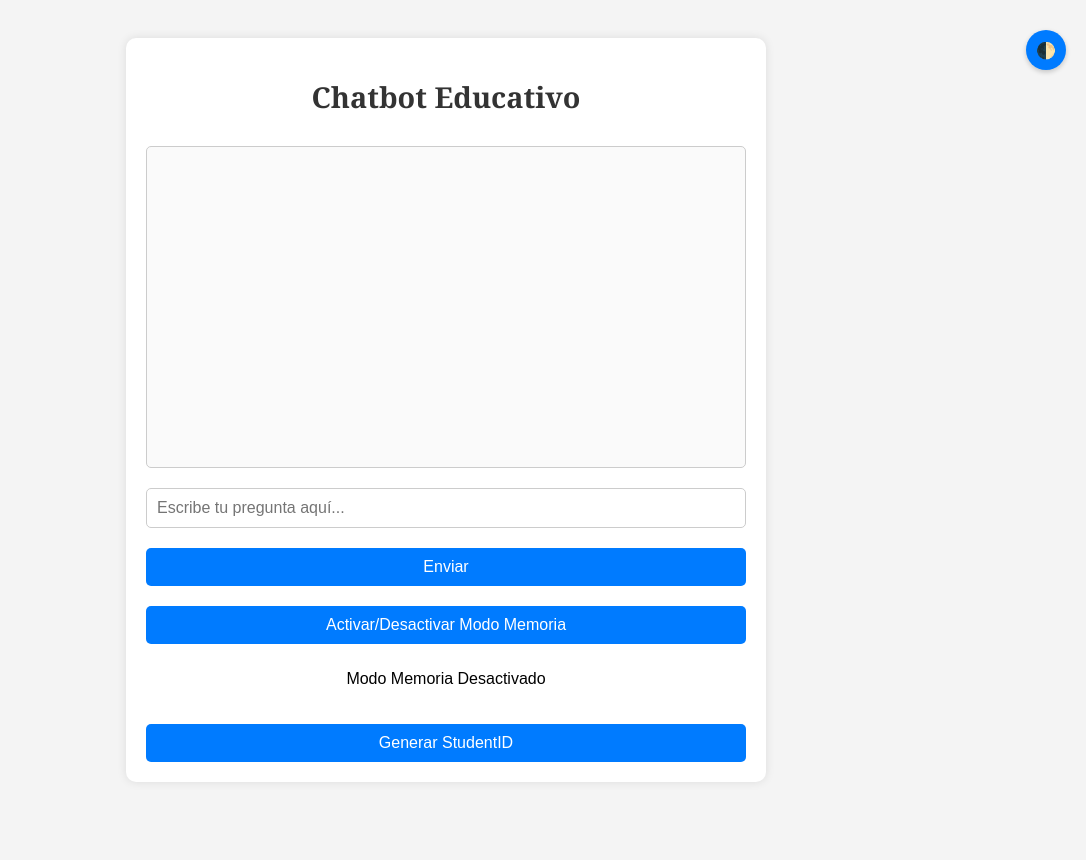
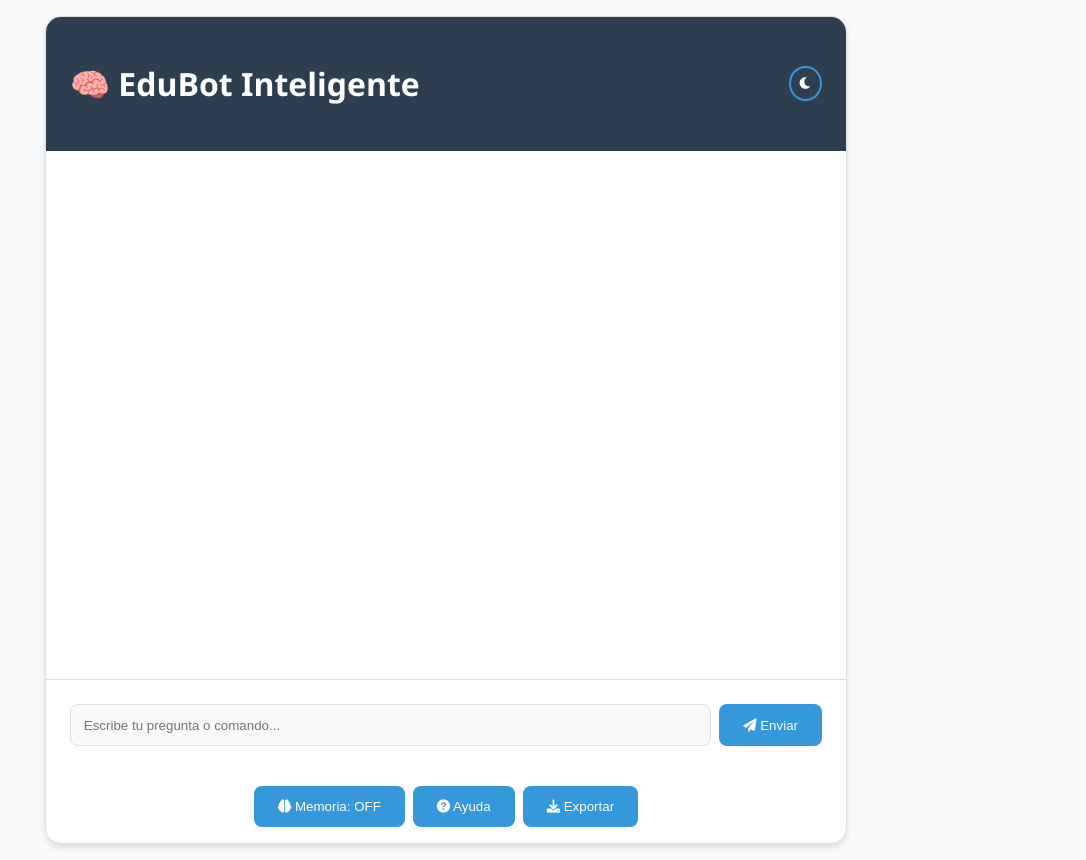
Before and after one commit to Mar00z1/render-flask-deployment, a Flask app: page / in a window 1280 px wide. Shown: the whole page, without its empty margins (194-1280 px from the left). Before the commit the page ends 762 px from the top, so only its background shows below. Run offline with Flask 3, Linux system fonts and the light colour scheme.

Commit message:
Add files via upload

````diff
--- a/Web ChatBot 0.1/templates/index.html
+++ b/Web ChatBot 0.1/templates/index.html
@@ -1,244 +1,311 @@
+<!-- index.html (versión mejorada) -->
 <!DOCTYPE html>
 <html lang="es">
 <head>
     <meta charset="UTF-8">
     <meta name="viewport" content="width=device-width, initial-scale=1.0">
-    <title>Chatbot Educativo</title>
+    <title>EduBot Inteligente</title>
+    <link rel="stylesheet" href="https://cdnjs.cloudflare.com/ajax/libs/font-awesome/6.0.0/css/all.min.css">
     <style>
+        :root {
+            --primary: #2c3e50;
+            --secondary: #3498db;
+            --background: #f8f9fa;
+            --text: #2c3e50;
+            --card-bg: #ffffff;
+            --border: #e0e0e0;
+        }
+
+        .dark-mode {
+            --primary: #ecf0f1;
+            --secondary: #2980b9;
+            --background: #2c3e50;
+            --text: #ecf0f1;
+            --card-bg: #34495e;
+            --border: #4a5f73;
+        }
+
         body {
-            font-family: 'Arial', sans-serif;
-            background-color: #f4f4f4;
+            font-family: 'Segoe UI', system-ui, -apple-system;
+            background: var(--background);
+            color: var(--text);
+            margin: 0;
+            padding: 1rem;
+            transition: background 0.3s ease;
+        }
+
+        .chat-container {
+            max-width: 800px;
+            margin: 0 auto;
+            background: var(--card-bg);
+            border-radius: 1rem;
+            box-shadow: 0 4px 6px rgba(0, 0, 0, 0.1);
+            overflow: hidden;
+            border: 1px solid var(--border);
+        }
+
+        .chat-header {
+            padding: 1.5rem;
+            background: var(--primary);
+            color: white;
             display: flex;
-            justify-content: center;
+            justify-content: space-between;
             align-items: center;
-            min-height: 100vh;
-            margin: 0;
-            padding: 10px;
-            transition: background-color 0.3s, color 0.3s;
         }
-        .chat-container {
-            width: 100%;
-            max-width: 600px;
-            background-color: #ffffff;
-            padding: 20px;
-            border-radius: 10px;
-            box-shadow: 0 0 10px rgba(0, 0, 0, 0.1);
-            text-align: center;
+
+        #chat-box {
+            height: 60vh;
+            padding: 1.5rem;
+            overflow-y: auto;
             display: flex;
             flex-direction: column;
-            gap: 10px;
-        }
-        h1, #estado-memoria {
-            text-align: center;
-        }
-        h1 {
-            font-family: 'Georgia', serif;
-            color: #333;
-            font-size: 1.8em;
-            margin-bottom: 20px;
-        }
-        #chat-box {
-            height: 300px;
-            overflow-y: auto;
-            border: 1px solid #ccc;
-            padding: 10px;
-            border-radius: 5px;
-            background-color: #fafafa;
-            text-align: left;
-            white-space: pre-wrap; /* To preserve line breaks */
-        }
-        input[type="text"] {
-            width: calc(100% - 22px);
-            padding: 10px;
-            border: 1px solid #ccc;
-            border-radius: 5px;
-            margin-top: 10px;
-            font-size: 1em;
-        }
-        button {
-            width: 100%;
-            padding: 10px;
-            background-color: #007BFF;
-            border: none;
-            color: white;
-            border-radius: 5px;
-            cursor: pointer;
-            margin-top: 10px;
-            font-size: 1em;
-        }
-        button:hover {
-            background-color: #0056b3;
-        }
-        .dark-mode {
-            background-color: #1e1e1e;
-            color: #ffffff;
-        }
-        .dark-mode .chat-container {
-            background-color: #333;
-            color: #fff;
-        }
-        .dark-mode #chat-box {
-            background-color: #444;
-            border-color: #555;
-        }
-        .dark-mode input[type="text"] {
-            background-color: #555;
-            color: #fff;
-            border-color: #777;
-        }
-        .dark-mode button {
-            background-color: #008CBA;
-        }
-        .dark-mode button:hover {
-            background-color: #005f75;
-        }
-        .dark-mode-toggle {
-            position: fixed;
-            top: 20px;
-            right: 20px;
-            width: 40px;
-            height: 40px;
-            border-radius: 50%;
-            background-color: #007BFF;
-            border: none;
-            color: white;
-            font-size: 16px;
-            cursor: pointer;
-            box-shadow: 0 2px 5px rgba(0, 0, 0, 0.2);
-        }
-        .dark-mode-toggle:hover {
-            background-color: #0056b3;
-        }
-        img {
-            max-width: 100%;
-            height: auto;
-            border-radius: 5px;
+            gap: 1rem;
         }
 
-        /* Media queries para pantallas más pequeñas */
+        .message {
+            max-width: 80%;
+            padding: 1rem;
+            border-radius: 1rem;
+            animation: fadeIn 0.3s ease;
+        }
+
+        .user-message {
+            background: var(--secondary);
+            color: white;
+            align-self: flex-end;
+        }
+
+        .bot-message {
+            background: var(--background);
+            border: 1px solid var(--border);
+            align-self: flex-start;
+        }
+
+        .input-container {
+            display: flex;
+            gap: 0.5rem;
+            padding: 1.5rem;
+            border-top: 1px solid var(--border);
+        }
+
+        input[type="text"] {
+            flex: 1;
+            padding: 0.8rem;
+            border: 1px solid var(--border);
+            border-radius: 0.5rem;
+            background: var(--background);
+            color: var(--text);
+        }
+
+        button {
+            padding: 0.8rem 1.5rem;
+            border: none;
+            border-radius: 0.5rem;
+            background: var(--secondary);
+            color: white;
+            cursor: pointer;
+            transition: transform 0.2s ease;
+        }
+
+        button:hover {
+            transform: translateY(-2px);
+        }
+
+        .typing-indicator {
+            display: none;
+            padding: 1rem;
+            color: var(--text);
+            font-style: italic;
+        }
+
+        .toolbar {
+            display: flex;
+            gap: 0.5rem;
+            justify-content: center;
+            padding: 1rem;
+            flex-wrap: wrap;
+        }
+
+        @keyframes fadeIn {
+            from { opacity: 0; transform: translateY(10px); }
+            to { opacity: 1; transform: translateY(0); }
+        }
+
+        .dark-mode-toggle {
+            background: none;
+            border: 2px solid var(--secondary);
+            padding: 0.5rem;
+            border-radius: 50%;
+        }
+
+        .card {
+            background: var(--card-bg);
+            padding: 1rem;
+            border-radius: 0.5rem;
+            margin: 1rem 0;
+            border: 1px solid var(--border);
+        }
+
         @media (max-width: 768px) {
-            body {
-                padding: 10px;
+            .chat-container {
+                border-radius: 0;
             }
-            .chat-container {
-                width: 100%;
-                padding: 15px;
+
+            #chat-box {
+                height: 70vh;
             }
-            h1 {
-                font-size: 1.5em;
         }
-            button, input[type="text"] {
-                font-size: 1em;
-                padding: 8px;
+    </style>
+    <!-- MathJax Configuration -->
+    <script>
+        MathJax = {
+            tex: {
+                inlineMath: [['$', '$'], ['\\(', '\\)']]
             }
-            #chat-box {
-                height: 250px;
+        };
+    </script>
+    <script src="https://cdnjs.cloudflare.com/ajax/libs/mathjax/3.2.2/es5/tex-mml-chtml.js" async></script>
+</head>
+<body>
+    <div class="chat-container">
+        <div class="chat-header">
+            <h1>🧠 EduBot Inteligente</h1>
+            <button class="dark-mode-toggle" onclick="toggleDarkMode()">
+                <i class="fas fa-moon"></i>
+            </button>
+        </div>
+
+        <div id="chat-box"></div>
+
+        <div class="typing-indicator" id="typing">
+            <i class="fas fa-ellipsis-h"></i> Pensando...
+        </div>
+
+        <div class="input-container">
+            <input type="text" id="user-input" placeholder="Escribe tu pregunta o comando..."
+                   autocomplete="off" onkeypress="handleKeyPress(event)">
+            <button onclick="sendMessage()"><i class="fas fa-paper-plane"></i> Enviar</button>
+        </div>
+
+        <div class="toolbar">
+            <button onclick="toggleMemoria()" id="memory-btn">
+                <i class="fas fa-brain"></i> Memoria: OFF
+            </button>
+            <button onclick="showHelp()">
+                <i class="fas fa-question-circle"></i> Ayuda
+            </button>
+            <button onclick="exportChat()">
+                <i class="fas fa-download"></i> Exportar
+            </button>
+        </div>
+    </div>
+
+    <script>
+        let isDarkMode = false;
+        let memoriaActiva = false;
+
+        function toggleDarkMode() {
+            isDarkMode = !isDarkMode;
+            document.body.classList.toggle('dark-mode');
+            document.querySelector('.dark-mode-toggle i').className =
+                isDarkMode ? 'fas fa-sun' : 'fas fa-moon';
+        }
+
+        function handleKeyPress(e) {
+            if(e.key === 'Enter' && !e.shiftKey) {
+                e.preventDefault();
+                sendMessage();
             }
         }
 
-        @media (max-width: 480px) {
-            h1 {
-                font-size: 1.3em;
+        function createMessageElement(content, isUser) {
+            const div = document.createElement('div');
+            div.className = `message ${isUser ? 'user-message' : 'bot-message'}`;
+            div.innerHTML = processContent(content);
+            return div;
         }
-            .dark-mode-toggle {
-                width: 35px;
-                height: 35px;
-                font-size: 14px;
+
+        function processContent(text) {
+            return text
+                .replace(/!\[(.*?)\]\((.*?)\)/g, '<img src="$2" alt="$1" class="card">')
+                .replace(/### (.*)/g, '<h3>$1</h3>')
+                .replace(/```([\s\S]*?)```/g, '<pre><code>$1</code></pre>')
+                .replace(/\*\*(.*?)\*\*/g, '<strong>$1</strong>')
+                .replace(/\*(.*?)\*/g, '<em>$1</em>')
+                .replace(/\n/g, '<br>');
         }
+
+        function showTyping() {
+            document.getElementById('typing').style.display = 'block';
         }
-    </style>
-    <script type="text/javascript" async
-      src="https://cdnjs.cloudflare.com/ajax/libs/mathjax/3.2.2/es5/tex-mml-chtml.js">
-    </script>
-</head>
-<body>
-    <button class="dark-mode-toggle" onclick="toggleDarkMode()">🌓</button>
-    <div class="chat-container">
-        <h1>Chatbot Educativo</h1>
-        <div id="chat-box"></div>
-        <input type="text" id="user-input" placeholder="Escribe tu pregunta aquí...">
-        <button onclick="sendMessage()">Enviar</button>
 
-        <button onclick="toggleMemoria()">Activar/Desactivar Modo Memoria</button>
-        <p id="estado-memoria" class="status">Modo Memoria Desactivado</p>
+        function hideTyping() {
+            document.getElementById('typing').style.display = 'none';
+        }
 
-        <button onclick="generarStudentID()">Generar StudentID</button>
-    </div>
+        async function sendMessage() {
+            const input = document.getElementById('user-input');
+            const message = input.value.trim();
+            if(!message) return;
 
-    <script>
-        let modoMemoria = false;
+            const chatBox = document.getElementById('chat-box');
+            chatBox.appendChild(createMessageElement(message, true));
+            input.value = '';
+
+            showTyping();
+
+            try {
+                const response = await fetch('/chat', {
+                    method: 'POST',
+                    headers: {'Content-Type': 'application/json'},
+                    body: JSON.stringify({message})
+                });
+
+                const data = await response.json();
+                chatBox.appendChild(createMessageElement(data.response, false));
+                MathJax.typeset();
+            } catch(error) {
+                chatBox.appendChild(createMessageElement(`Error: ${error.message}`, false));
+            }
+
+            hideTyping();
+            chatBox.scrollTop = chatBox.scrollHeight;
+        }
 
         function toggleMemoria() {
-            fetch('/toggle_memoria', {
-                method: 'POST',
-                headers: {'Content-Type': 'application/json'}
-            })
-            .then(response => response.json())
-            .then(data => {
-                modoMemoria = !modoMemoria;
-                document.getElementById('estado-memoria').innerText = `Modo Memoria ${modoMemoria ? 'Activado' : 'Desactivado'}`;
-            })
-            .catch(error => {
-                alert('Error al cambiar el estado del modo memoria: ' + error);
-            });
+            memoriaActiva = !memoriaActiva;
+            document.getElementById('memory-btn').innerHTML =
+                `<i class="fas fa-brain"></i> Memoria: ${memoriaActiva ? 'ON' : 'OFF'}`;
+
+            fetch('/toggle_memoria', { method: 'POST' })
+                .catch(error => alert('Error actualizando memoria'));
         }
 
-        function toggleDarkMode() {
-            document.body.classList.toggle('dark-mode');
+        function exportChat() {
+            const chatContent = Array.from(document.querySelectorAll('.message'))
+                .map(msg => `${msg.classList.contains('user-message') ? 'Tú' : 'Bot'}: ${msg.textContent}`)
+                .join('\n');
+
+            const blob = new Blob([chatContent], { type: 'text/plain' });
+            const url = URL.createObjectURL(blob);
+            const a = document.createElement('a');
+            a.href = url;
+            a.download = `chat-${new Date().toISOString()}.txt`;
+            a.click();
         }
 
-        function processMarkdown(text) {
-            // Simple markdown processing for basic formatting like **bold**, *italic*, ### header, and line breaks.
-            let processedText = text.replace(/\*\*(.*?)\*\*/g, '<strong>$1</strong>')  // Bold text
-                                    .replace(/\*(.*?)\*/g, '<em>$1</em>')  // Italic text
-                                    .replace(/### (.*?)\n/g, '<h3>$1</h3>') // Header level 3
-                                    .replace(/\n/g, '<br>');  // Line breaks
-            return processedText;
-        }
+        function showHelp() {
+            const helpContent = `
+                ## Comandos disponibles:
+                - **/clear** - Limpiar el chat
+                - **/example [tema]** - Solicitar ejemplos
+                - **/exercise** - Generar ejercicio
+                - **/summary** - Resumen del tema
+            `;
 
-        function sendMessage() {
-            let userInput = document.getElementById('user-input').value;
-            if (userInput.trim() === '') return;
-
-            let chatBox = document.getElementById('chat-box');
-            chatBox.innerHTML += `<p><strong>Tú:</strong> ${processMarkdown(userInput)}</p>`;
-            document.getElementById('user-input').value = '';
-
-            fetch('/chat', {
-                method: 'POST',
-                headers: {'Content-Type': 'application/json'},
-                body: JSON.stringify({message: userInput})
-            })
-            .then(response => response.json())
-            .then(data => {
-                chatBox.innerHTML += `<p>${processMarkdown(data.response)}</p>`;
-                MathJax.typeset();
+            const chatBox = document.getElementById('chat-box');
+            chatBox.appendChild(createMessageElement(helpContent, false));
             chatBox.scrollTop = chatBox.scrollHeight;
-            })
-            .catch(error => {
-                chatBox.innerHTML += `<p style='color: red;'>Error: ${error}</p>`;
-            });
-        }
-
-        function generarStudentID() {
-            let chatBox = document.getElementById('chat-box');
-            chatBox.innerHTML += `<p><strong>Solicitando StudentID...</strong></p>`;
-
-            fetch('/chat', {
-                method: 'POST',
-                headers: { 'Content-Type': 'application/json' },
-                body: JSON.stringify({
-                    message: "Genera un resumen sobre mis hábitos de estudio, intereses académicos, fortalezas y debilidades basándote en nuestra conversación."
-                })
-            })
-            .then(response => response.json())
-            .then(data => {
-                chatBox.innerHTML += `<p><strong>StudentID:</strong><br>${processMarkdown(data.response)}</p>`;
-                chatBox.scrollTop = chatBox.scrollHeight;
-            })
-            .catch(error => {
-                chatBox.innerHTML += `<p style='color: red;'>Error: ${error}</p>`;
-            });
         }
     </script>
 </body>
````
Lines whose indentation alone changed are shown as unchanged.
